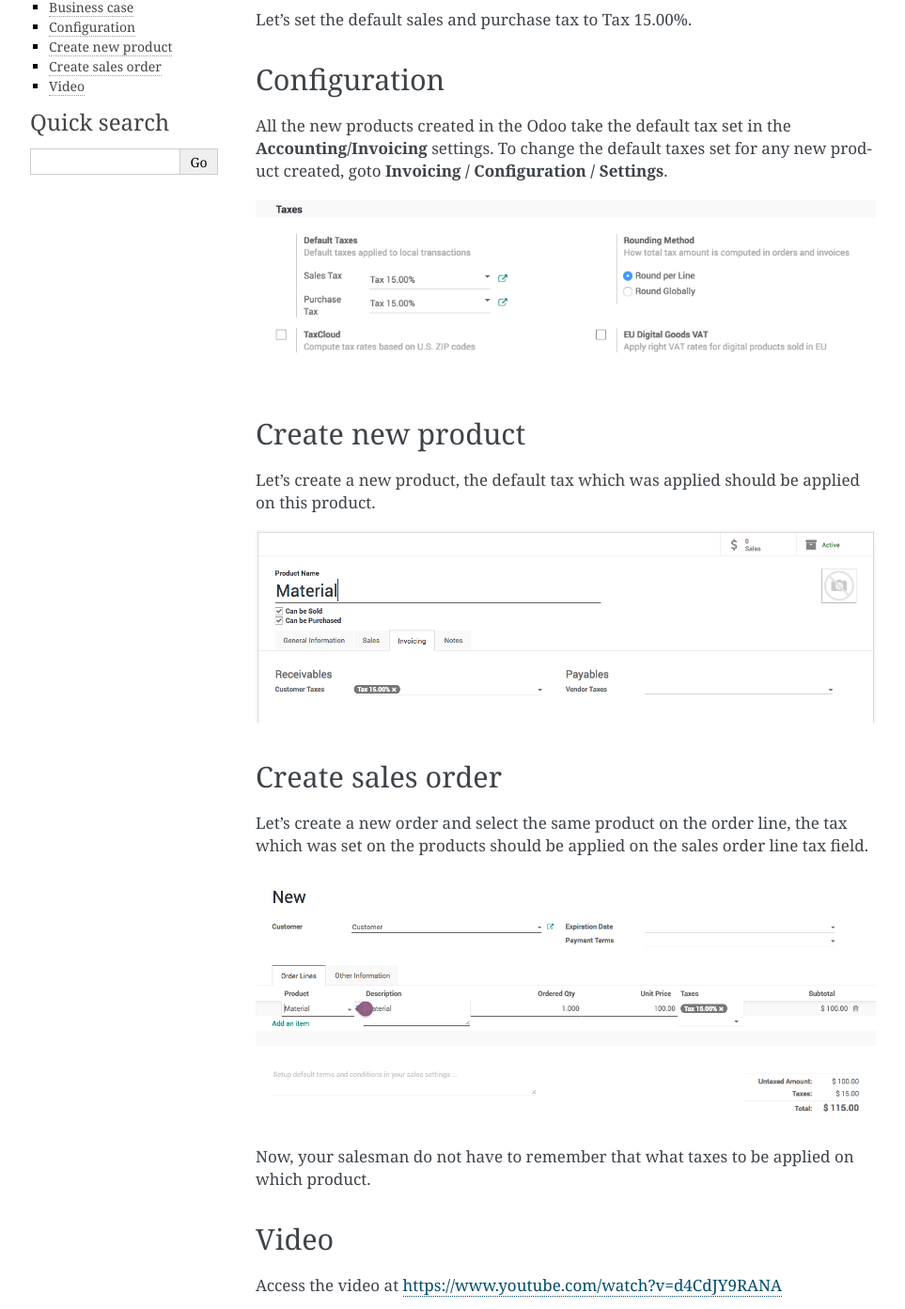
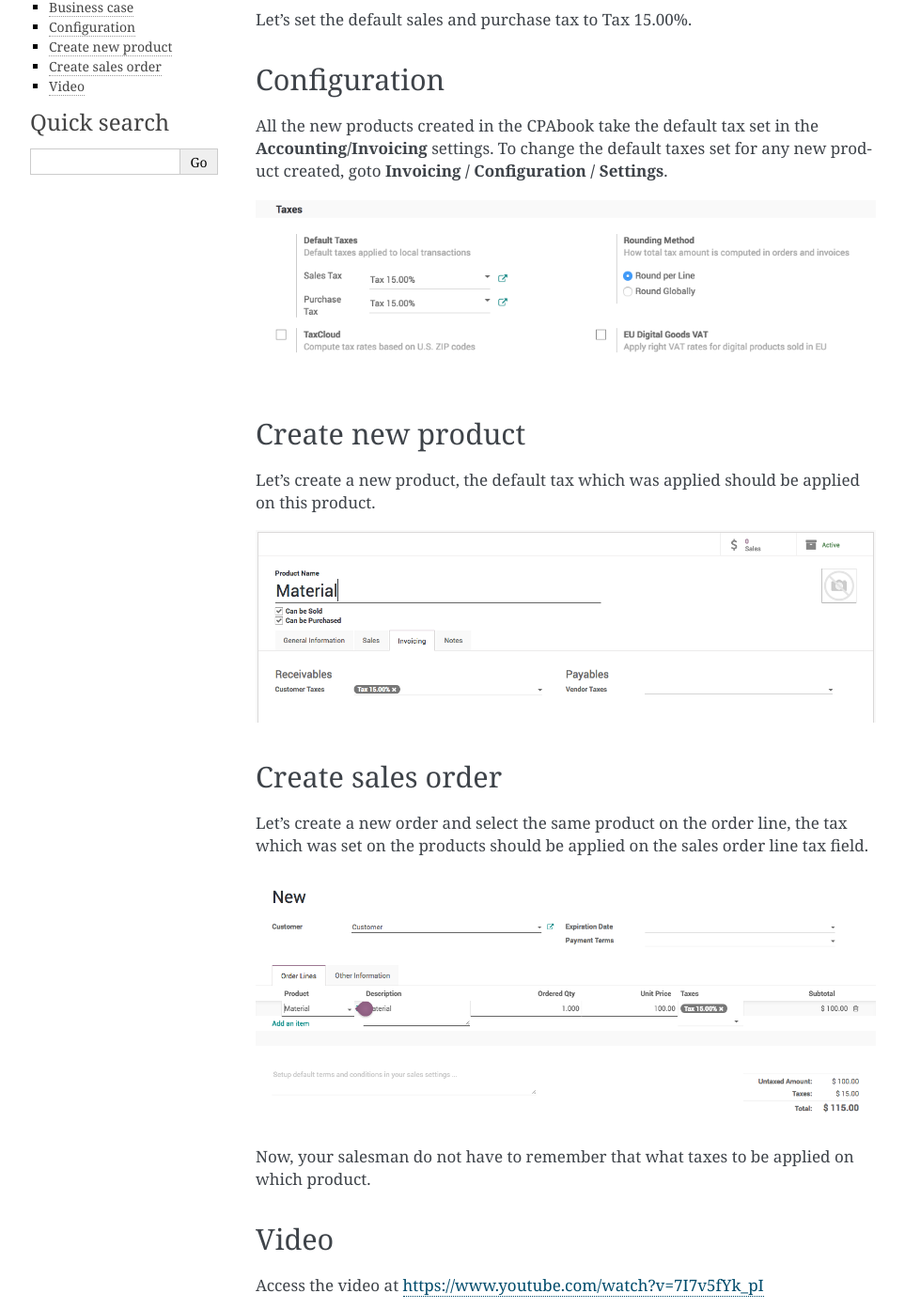
Before and after one commit to cpabooks/cpabooks-docs, a Sphinx documentation site: the page built from docs/sales/quotation/apply-default-taxes-when-creating-new-product.rst, in a window 1280 px wide, cut to the strip 334-1727 px from the top of the page. Shown: the whole strip at 94% size, without its empty margins (148-1111 px from the left). Built offline with Sphinx 7.4.7, drawn with Linux system fonts in a browser that asks for light colours; pages that are not in the unit, such as notebooks, are missing from menus.

Commit message:
Update apply-default-taxes-when-creating-new-product.rst

```diff
--- a/docs/sales/quotation/apply-default-taxes-when-creating-new-product.rst
+++ b/docs/sales/quotation/apply-default-taxes-when-creating-new-product.rst
@@ -19,7 +19,7 @@
 Configuration
 -------------
 
-All the new products created in the Odoo take the default tax set in the
+All the new products created in the CPAbook take the default tax set in the
 **Accounting/Invoicing** settings. To change the default taxes set for
 any new product created, goto **Invoicing / Configuration / Settings**.
 
@@ -47,12 +47,12 @@
 
 Video
 -----
-Access the video at https://www.youtube.com/watch?v=d4CdJY9RANA
+Access the video at https://www.youtube.com/watch?v=7I7v5fYk_pI
 
 .. raw:: html
 
     <div style="text-align: center; margin-bottom: 2em;">
-    <iframe width="100%" class="youtube-video" src="https://www.youtube.com/embed/d4CdJY9RANA" frameborder="0" allow="autoplay; encrypted-media" allowfullscreen></iframe>
+    <iframe width="100%" class="youtube-video" src="https://www.youtube.com/embed/7I7v5fYk_pI" frameborder="0" allow="autoplay; encrypted-media" allowfullscreen></iframe>
     </div>
 
 .. |image0| image:: static/apply_default_tax/media/image6.png
```
